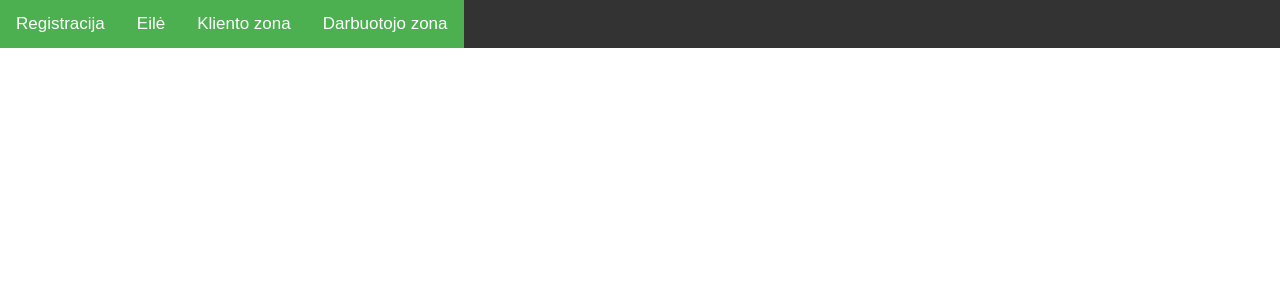
After one commit to tomissxx/Uzduotis, a PHP site: page /menu.php in a window 1280 px wide. The commit adds this page. Shown: the top 300 px of the page. Run offline with PHP 8.4, Linux system fonts and the light colour scheme.

Commit message:
First commit

```diff
--- a/action_kliento.php
+++ b/action_kliento.php
@@ -1,9 +1,10 @@
 <?php
 include 'config.php';
+include 'menu.php';
 
 $conn = new mysqli($servername, $username, $password, $dbname);
 if ($conn->connect_error) {
-	die("Nepavyko prisijungti: ".$conn->connect_error);
+	die("Prisijungimas nepavko: ".$conn->connect_error);
 }
 $client_id = $_GET['client_id'];
 $sql = "SELECT * FROM client_list WHERE aptarnautas = 0";
--- a/action_page.php
+++ b/action_page.php
@@ -1,15 +1,15 @@
 <?php
 include 'config.php';
-// Create connection
+
 $conn = new mysqli($servername, $username, $password, $dbname);
-// Check connection
+
 if ($conn->connect_error) {
 	die("Connection failed: " . $conn->connect_error);}
 	$name = $_POST['kliento_vardas'];
 	$sql = "INSERT INTO client_list (kliento_vardas) VALUES ('$name')";
 
 	if ($conn->query($sql) === TRUE) {
-    echo "Užregistruota sėkmingai";
+		echo "Užregistruota sėkmingai","<br>","Jūsų kliento ID:".$conn->insert_id;
 	} else {
 		echo "Įvyko klaida, kreipkitės telefonu!: " . $sql . "<br>" . $conn->error;
 	}
--- a/config.php
+++ b/config.php
@@ -3,3 +3,4 @@ $servername = "localhost";
 $username = "root";
 $password = "";
 $dbname = "uzduotis";
+?>
--- a/eile.php
+++ b/eile.php
@@ -1,11 +1,11 @@
  <?php
  include 'config.php';
-
+ include 'menu.php';
 
  $conn = new mysqli($servername, $username, $password, $dbname);
 
  if ($conn->connect_error) {
-    die("Connection failed: " . $conn->connect_error);
+ 	die("Prisijungimas nepavko: " . $conn->connect_error);
  }
  $sql = "SELECT * FROM client_list Where aptarnautas = 0 LIMIT 5";
  $result = $conn->query($sql);
--- a/kliento.php
+++ b/kliento.php
@@ -1,3 +1,6 @@
+<?php
+include 'menu.php';
+?>
 <form method="get" action="action_kliento.php">
 	<label for="inputName">Kliento id:</label>
 	<input type="number" name="client_id" id="client_id">
--- /dev/null
+++ b/menu.php
@@ -0,0 +1,51 @@
+<!DOCTYPE html>
+<html>
+<head>
+	<meta name="viewport" content="width=device-width, initial-scale=1">
+	<style>
+		body {
+			margin: 0;
+			font-family: Arial, Helvetica, sans-serif;
+		}
+
+		.topnav {
+			overflow: hidden;
+			background-color: #333;
+		}
+
+		.topnav a {
+			float: left;
+			color: #f2f2f2;
+			text-align: center;
+			padding: 14px 16px;
+			text-decoration: none;
+			font-size: 17px;
+		}
+
+		.topnav a:hover {
+			background-color: #ddd;
+			color: black;
+		}
+
+		.topnav a.active {
+			background-color: #4CAF50;
+			color: white;
+		}
+	</style>
+</head>
+<body>
+
+	<div class="topnav">
+		<a class="active" href="http://rsuzduotis.epizy.com/index.php">Registracija</a>
+		<a class="active" href="http://rsuzduotis.epizy.com/eile.php">Eilė</a>
+		<a class="active" href="http://rsuzduotis.epizy.com/kliento.php">Kliento zona</a>
+		<a class="active" href="http://rsuzduotis.epizy.com/pazymeti.php">Darbuotojo zona</a>
+	</div>
+
+	<div style="padding-left:16px">
+		<h2> </h2>
+
+	</div>
+
+</body>
+</html>
--- a/pazymeti.php
+++ b/pazymeti.php
@@ -1,13 +1,12 @@
  <?php
  include 'config.php';
-
+ include 'menu.php';
 
  $conn = new mysqli($servername, $username, $password, $dbname);
 
  if ($conn->connect_error) {
-    die("Connection failed: " . $conn->connect_error);
+ 	die("Prisijungimas nepavko: " . $conn->connect_error);
  }
-
  $sql = "SELECT * FROM client_list;";
  $result = $conn->query($sql);
 
@@ -35,3 +34,4 @@ else {
  	echo "Klientų nėra";
  }
  $conn->close();
+ ?>
```
Also changed, not shown: action_pazymeti.php (+3 -4 lines), index.php (+7 -3 lines). Lines whose indentation alone changed are shown as unchanged.
